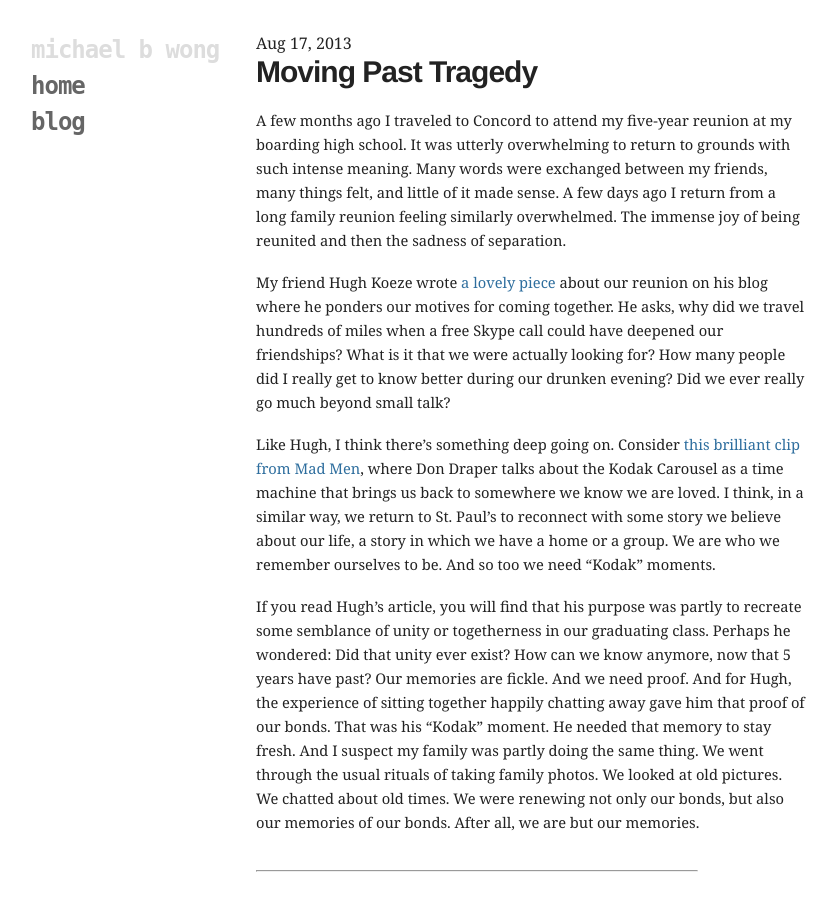
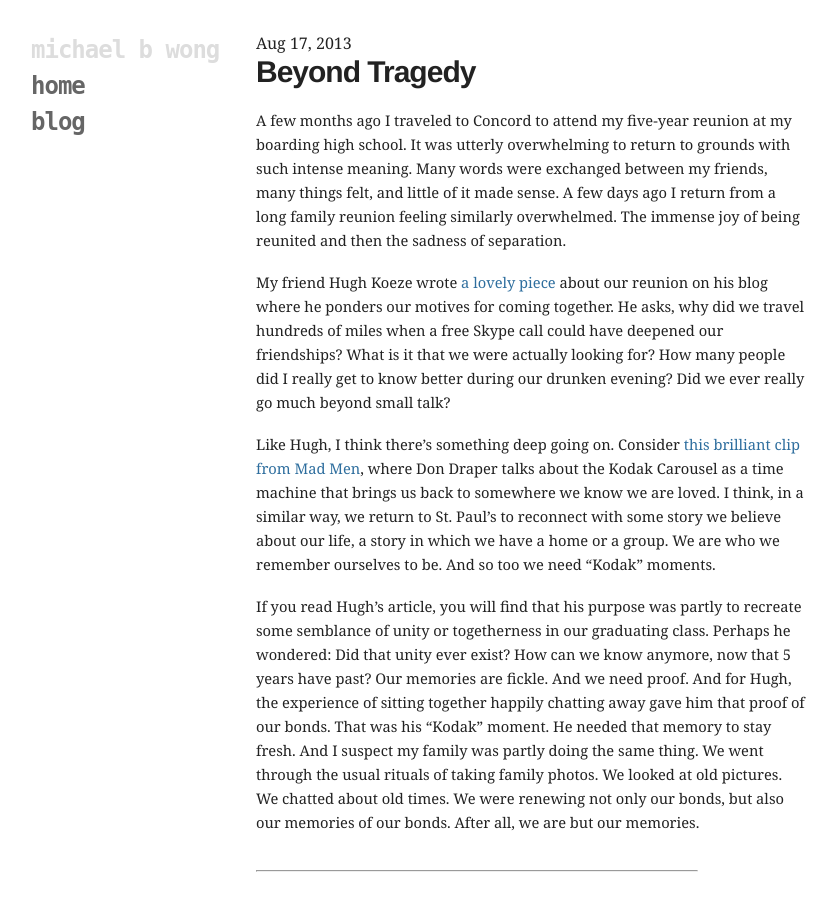
Before and after one commit to mbwong/mbwong.github.com, a Jekyll site: the page built from _posts/2013-08-17-tragedy-and-adulthood.md, in a window 1280 px wide and 900 px high. Shown: the whole window, without its empty margins (94-930 px from the left). Built offline with Jekyll 4.4.1, drawn with Linux system fonts in a browser that asks for light colours.

Commit message:
Update 2013-08-17-tragedy-and-adulthood.md

```diff
--- a/_posts/2013-08-17-tragedy-and-adulthood.md
+++ b/_posts/2013-08-17-tragedy-and-adulthood.md
@@ -1,9 +1,9 @@
 ---
 tags: personal
-title: Moving Past Tragedy
+title: Beyond Tragedy
 layout: post
 ---
-# Moving Past Tragedy
+# Beyond Tragedy
 
 A few months ago I traveled to Concord to attend my five-year reunion at my boarding high school. It was utterly overwhelming to return to grounds with such intense meaning. Many words were exchanged between my friends, many things felt, and little of it made sense. A few days ago I return from a long family reunion feeling similarly overwhelmed. The immense joy of being reunited and then the sadness of separation.
 
```
